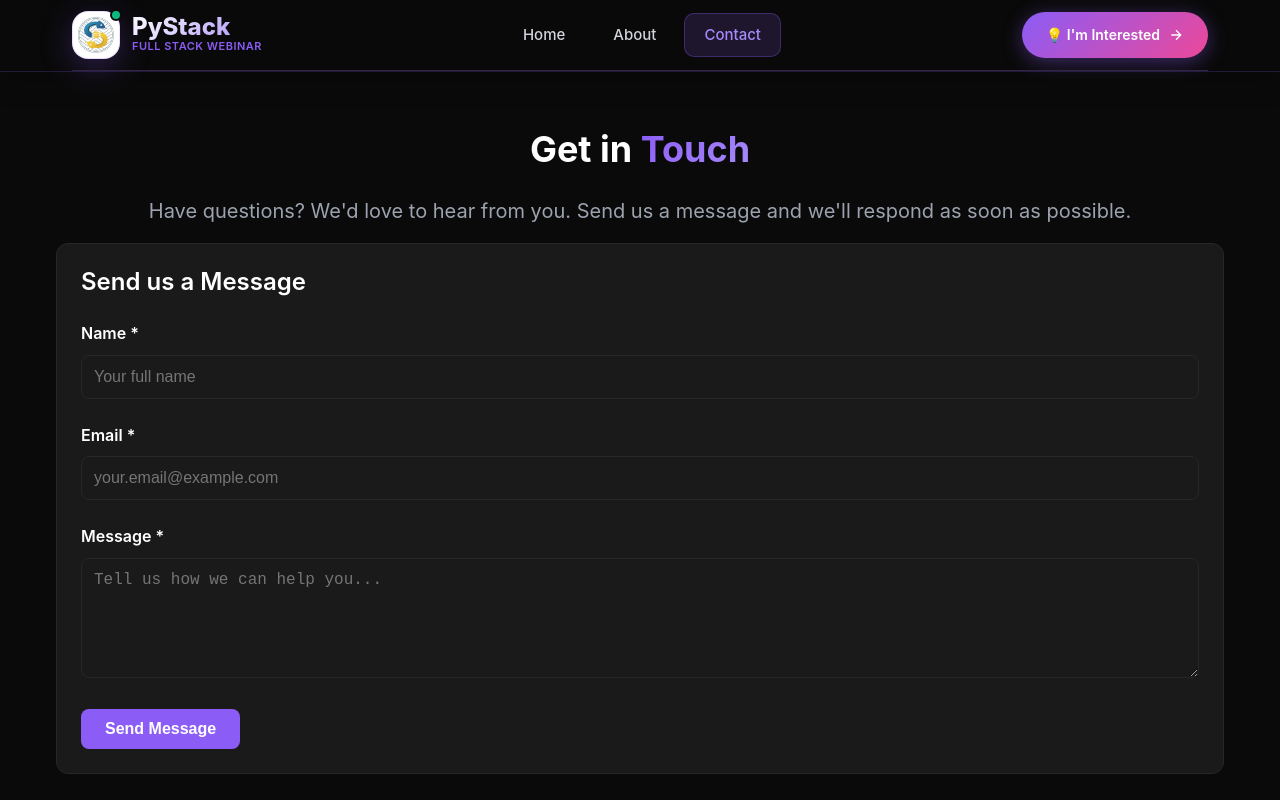
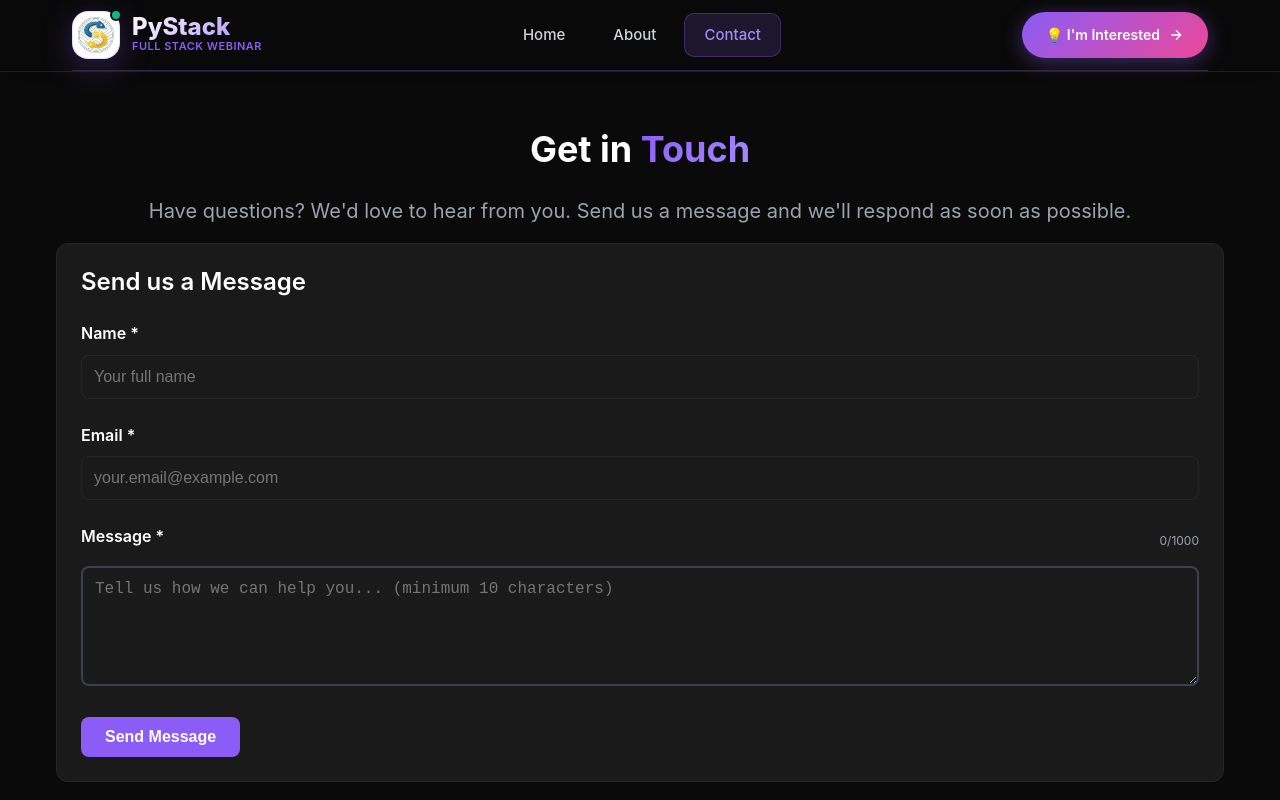
Before and after one commit to UmeshChandra05/Webinar-Sales-Funnel, a React (Create React App) app in the folder frontend/: page /contact in a window 1280 px wide. Shown: the top 800 px of the page. Built offline with nearby package versions, Linux system fonts and the light colour scheme; the HTML template or start-up script is replaced by a standard one.

Commit message:
Add Contact Message Validation, Update Toast Messages

```diff
--- a/frontend/src/pages/ContactPage.js
+++ b/frontend/src/pages/ContactPage.js
@@ -11,6 +11,8 @@ const ContactPage = () => {
   const [isLoading, setIsLoading] = useState(false)
   const [openFAQ, setOpenFAQ] = useState(null)
   const [toast, setToast] = useState({ show: false, message: "", type: "" })
+  const [messageError, setMessageError] = useState("")
+  const [hasSubmitted, setHasSubmitted] = useState(false)
 
   const showToast = (message, type = "success") => {
     setToast({ show: true, message, type })
@@ -76,10 +78,43 @@ const ContactPage = () => {
       ...prev,
       [name]: value,
     }))
+
+    // Real-time validation for message field
+    if (name === 'message') {
+      validateMessage(value)
+    }
+  }
+
+  const validateMessage = (message) => {
+    const trimmedMessage = message.trim()
+    if (trimmedMessage.length === 0) {
+      setMessageError("")
+    } else if (trimmedMessage.length > 1000) {
+      setMessageError(`Maximum 1000 characters allowed (${trimmedMessage.length}/1000)`)
+    } else if (hasSubmitted && trimmedMessage.length < 10) {
+      // Only show minimum character error after user has tried to submit
+      setMessageError(`Minimum 10 characters required (${trimmedMessage.length}/10)`)
+    } else {
+      setMessageError("")
+    }
   }
 
   const handleSubmit = async (e) => {
     e.preventDefault()
+    setHasSubmitted(true)
+
+    // Frontend validation before submission
+    const trimmedMessage = formData.message.trim()
+    if (trimmedMessage.length < 10) {
+      validateMessage(formData.message) // This will now show the error since hasSubmitted is true
+      showToast("Message must be at least 10 characters long", "error")
+      return
+    }
+    if (trimmedMessage.length > 1000) {
+      showToast("Message must be less than 1000 characters", "error")
+      return
+    }
+
     setIsLoading(true)
 
     try {
@@ -99,6 +134,8 @@ const ContactPage = () => {
           "success"
         )
         setFormData({ name: "", email: "", message: "" })
+        setHasSubmitted(false)
+        setMessageError("")
       } else {
         showToast(
           result.error || "Failed to send message. Please try again.",
@@ -192,9 +229,7 @@ const ContactPage = () => {
               fontSize: '14px',
               fontWeight: '500'
             }}>
-              {toast.type === 'success' ? 'Success' :
-               toast.type === 'error' ? 'Error' :
-               toast.type === 'warning' ? 'Warning' : 'Info'} toast notification
+              {toast.message}
             </div>
 
             {/* Close Button */}
@@ -285,19 +320,47 @@ const ContactPage = () => {
               </div>
 
               <div className="form-group">
-                <label htmlFor="message" className="form-label">
-                  Message *
-                </label>
+                <div style={{ display: 'flex', justifyContent: 'space-between', alignItems: 'center', marginBottom: '8px' }}>
+                  <label htmlFor="message" className="form-label">
+                    Message *
+                  </label>
+                  <span style={{
+                    fontSize: '12px',
+                    color: formData.message.trim().length > 1000 ? '#ef4444' :
+                           formData.message.trim().length < 10 && formData.message.trim().length > 0 ? '#f59e0b' : '#9ca3af'
+                  }}>
+                    {formData.message.trim().length}/1000
+                  </span>
+                </div>
                 <textarea
                   id="message"
                   name="message"
                   value={formData.message}
                   onChange={handleInputChange}
                   className="form-input form-textarea"
+                  style={{
+                    borderColor: messageError ? '#ef4444' : '#374151',
+                    backgroundColor: messageError ? '#1f1f1f' : '#1a1a1a',
+                    borderWidth: '2px',
+                    color: '#ffffff'
+                  }}
                   required
-                  placeholder="Tell us how we can help you..."
+                  placeholder="Tell us how we can help you... (minimum 10 characters)"
                   rows="5"
                 ></textarea>
+                {messageError && (
+                  <div style={{
+                    color: '#ef4444',
+                    fontSize: '14px',
+                    marginTop: '4px',
+                    display: 'flex',
+                    alignItems: 'center',
+                    gap: '4px'
+                  }}>
+                    <span>⚠</span>
+                    {messageError}
+                  </div>
+                )}
               </div>
 
               <button type="submit" className="btn btn-primary w-full" disabled={isLoading}>
--- a/frontend/src/pages/PaymentPage.js
+++ b/frontend/src/pages/PaymentPage.js
@@ -285,9 +285,7 @@ const PaymentPage = () => {
                 fontSize: '14px',
                 fontWeight: '500'
               }}>
-                {toastMessage.type === 'success' ? 'Success' :
-                 toastMessage.type === 'error' ? 'Error' :
-                 toastMessage.type === 'warning' ? 'Warning' : 'Info'} toast notification
+                {toastMessage.message}
               </div>
 
               {/* Close Button */}
--- a/frontend/src/pages/RegisterPage.js
+++ b/frontend/src/pages/RegisterPage.js
@@ -147,9 +147,7 @@ const RegisterPage = () => {
                 fontSize: '14px',
                 fontWeight: '500'
               }}>
-                {toastMessage.type === 'success' ? 'Success' :
-                 toastMessage.type === 'error' ? 'Error' :
-                 toastMessage.type === 'warning' ? 'Warning' : 'Info'} toast notification
+                {toastMessage.message}
               </div>
 
               {/* Close Button */}
```
